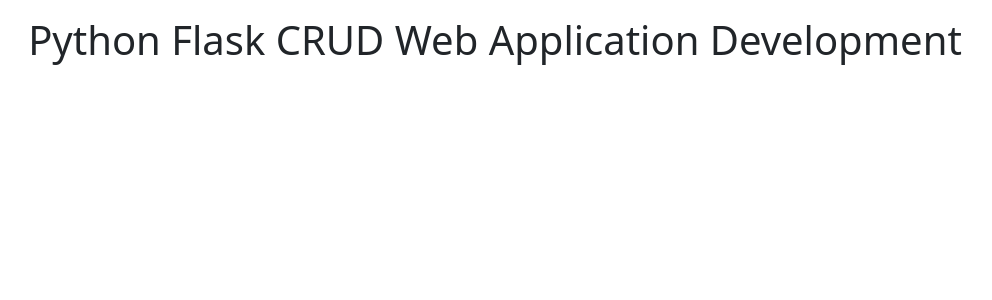
After one commit to numberformat/python_flask_crud, a Flask app: template templates/header.html in a window 1280 px wide. The commit adds this page. Shown: the top 300 px of the page, without its empty margins (145-1137 px from the left). Run offline with Flask 3, Linux system fonts and the light colour scheme; the template is opened without the code that fills it, so the values that code supplies are empty.

Commit message:
Created a base template and extended it

```diff
--- /dev/null
+++ b/templates/base.html
@@ -0,0 +1,12 @@
+<!DOCTYPE html>
+<html lang="en">
+    <head>
+        <link href="https://cdn.jsdelivr.net/npm/bootstrap@5.3.3/dist/css/bootstrap.min.css" rel="stylesheet" integrity="sha384-QWTKZyjpPEjISv5WaRU9OFeRpok6YctnYmDr5pNlyT2bRjXh0JMhjY6hW+ALEwIH" crossorigin="anonymous">
+        <meta charset="UTF-8">
+        <title>{% block title %} {% endblock %}</title>
+    </head>
+    <body>
+        {% block body %} {% endblock %}
+    </body>
+    <script src="https://cdn.jsdelivr.net/npm/bootstrap@5.3.3/dist/js/bootstrap.bundle.min.js" integrity="sha384-YvpcrYf0tY3lHB60NNkmXc5s9fDVZLESaAA55NDzOxhy9GkcIdslK1eN7N6jIeHz" crossorigin="anonymous"></script>
+</html>
--- /dev/null
+++ b/templates/header.html
@@ -0,0 +1,13 @@
+{% extends 'base.html' %}
+
+{% block title %} Flask CRUD {% endblock %}
+
+
+{% block body %}
+
+<div class="jumbotron p-3">
+    <div class="well text-center">
+        <h1>Python Flask CRUD Web Application Development</h1>
+    </div>
+</div>
+{% endblock %}
```
Also changed, not shown: templates/index.html (+9 -10 lines).
